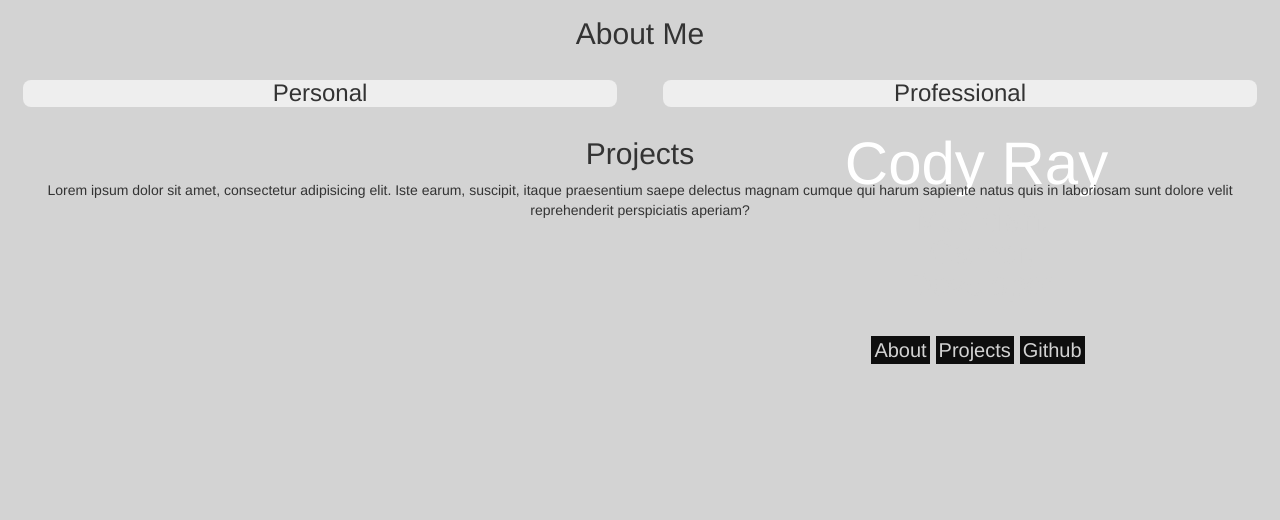
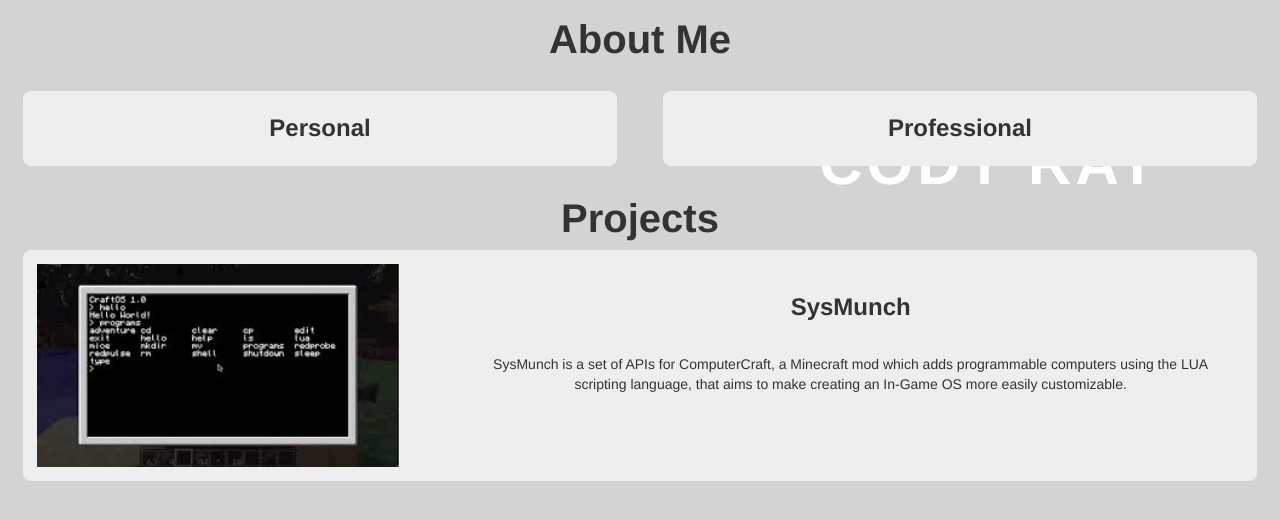
Before and after one commit to codyray4952/bc2r2-first, a website: page index.html in a window 1280 px wide. Shown: the part 24-544 px from the top of the page. Drawn offline with nearby package versions, Linux system fonts and the light colour scheme.

Commit message:
adjusted spacing, began adding content to Projects section

```diff
--- a/css/styles.css
+++ b/css/styles.css
@@ -33,10 +33,13 @@ body{
 
 .hero span:nth-of-type(1){
 	position:absolute;
-	left:66%;
+	left:64%;
 	top:145px;
 	color:white;
 	font-size:60px;
+	font-weight:bold;
+	text-transform:uppercase;
+	letter-spacing: 4px;
 }
 
 .hero span:nth-of-type(2){
@@ -55,7 +58,7 @@ body{
 }
 
 .hero nav a{
-	padding:3px;
+	padding:5px;
 	color:#d3d3d3;
 	font-size:20px;
 	border:1px solid #d3d3d3;
@@ -69,8 +72,28 @@ body{
 	background:#d3d3d3;
 }
 
-.about-content{
+.content{
 	margin:0px 8px;
 	border-radius:8px;
 	background:#eeeeee;
 }
+
+h2{
+	font-size:40px;
+	font-weight:bold;
+}
+
+.content h3{
+	padding:1em 0;
+	font-weight:bold;
+}
+
+.content p {
+	padding:0 3em 1em;
+}
+
+.content img{
+	padding:1em;
+	border-radius:8px;
+	width:100%;
+}
--- a/index.html
+++ b/index.html
@@ -6,7 +6,7 @@
     <meta name="viewport" content="width=device-width, initial-scale=1.0">
     <meta http-equiv="X-UA-Compatible" content="ie=edge">
     <link rel="stylesheet" href="css/normalize.css">
-    <link href="https://maxcdn.bootstrapcdn.com/bootstrap/3.3.7/css/bootstrap.min.css" rel="stylesheet" integrity="sha384-BVYiiSIFeK1dGmJRAkycuHAHRg32OmUcww7on3RYdg4Va+PmSTsz/K68vbdEjh4u" crossorigin="anonymous">
+    <link href="node_modules/bootstrap/dist/css/bootstrap.css" rel="stylesheet">
     <link href="css/styles.css" rel="stylesheet" type="text/CSS">
   </head>
   <body>
@@ -28,13 +28,13 @@
           <h2>About Me</h2>
           <div class="row">
             <div class="col-md-6">
-              <div class="about-content">
+              <div class="content">
                 <h3>Personal</h3>
 
               </div>
             </div>
             <div class="col-md-6">
-              <div class="about-content">
+              <div class="content">
                 <h3>Professional</h3>
 
               </div>
@@ -46,12 +46,23 @@
       <div class="row">
         <div class="col-md-12" id="projects">
           <h2>Projects</h2>
-          <p>Lorem ipsum dolor sit amet, consectetur adipisicing elit. Iste earum, suscipit, itaque praesentium saepe delectus magnam cumque qui harum sapiente natus quis in laboriosam sunt dolore velit reprehenderit perspiciatis aperiam?</p>
+          <div class="content">
+            <div class="row">
+              <div class="col-md-4">
+                <img src="media/ccos.jpeg" alt="SysMunch">
+              </div>
+              <div class="col-md-8">
+                <h3>SysMunch</h3>
+                <p>SysMunch is a set of APIs for ComputerCraft, a Minecraft mod which adds programmable computers using the LUA scripting language, that aims to make creating an In-Game OS more easily customizable.</p>
+                <a href=""></a>
+              </div>
+            </div>
+          </div>
         </div>
       </div>
     </div>
     <script src="https://cdnjs.cloudflare.com/ajax/libs/modernizr/2.8.3/modernizr.min.js"></script>
-    <script src="https://code.jquery.com/jquery-2.2.4.min.js" integrity="sha256-BbhdlvQf/xTY9gja0Dq3HiwQF8LaCRTXxZKRutelT44=" crossorigin="anonymous"></script>
-    <script src="https://maxcdn.bootstrapcdn.com/bootstrap/3.3.7/js/bootstrap.min.js" integrity="sha384-Tc5IQib027qvyjSMfHjOMaLkfuWVxZxUPnCJA7l2mCWNIpG9mGCD8wGNIcPD7Txa" crossorigin="anonymous"></script>
+    <script src="node_modules/jquery/dist/jquery.js"></script>
+    <script src="node_modules/bootstrap/dist/js/bootstrap.js"></script>
   </body>
 </html>
```
Also changed, not shown: package.json (added, +23 -0 lines), media/ccos.jpeg (added).
